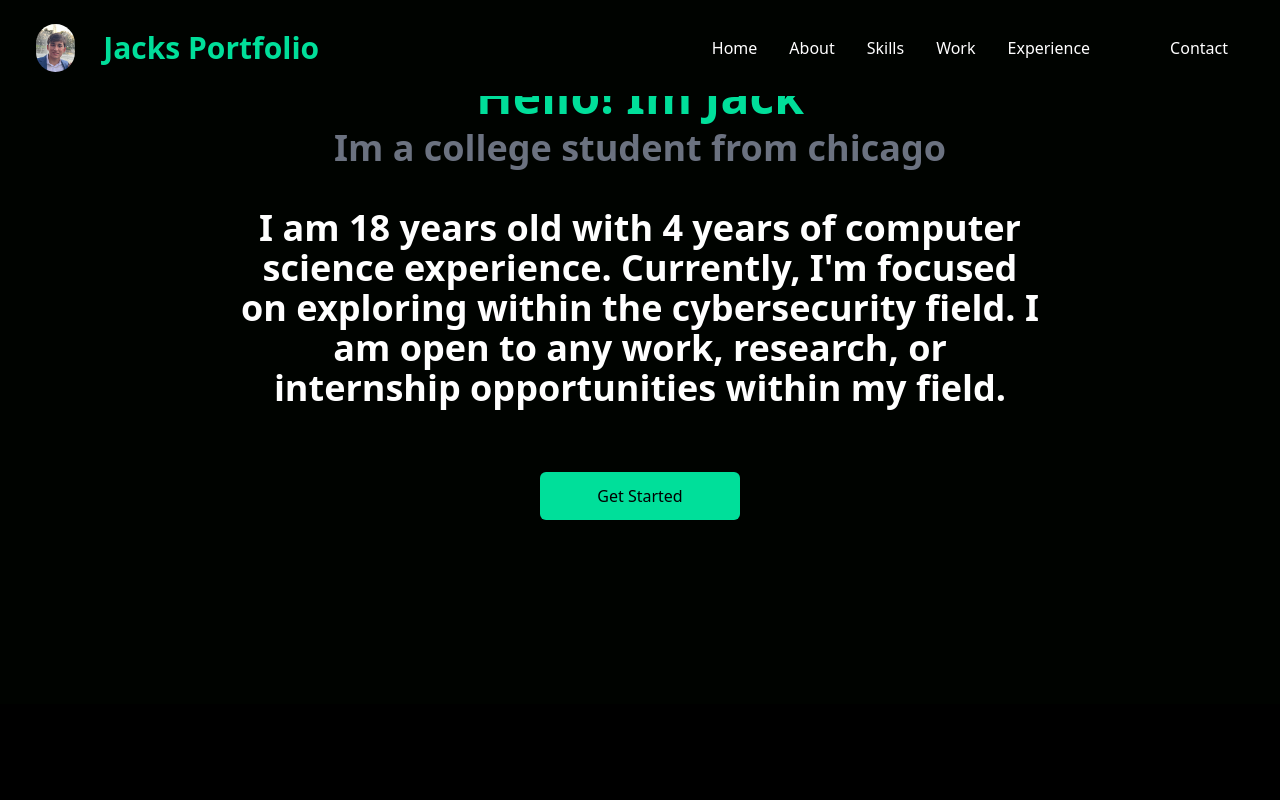
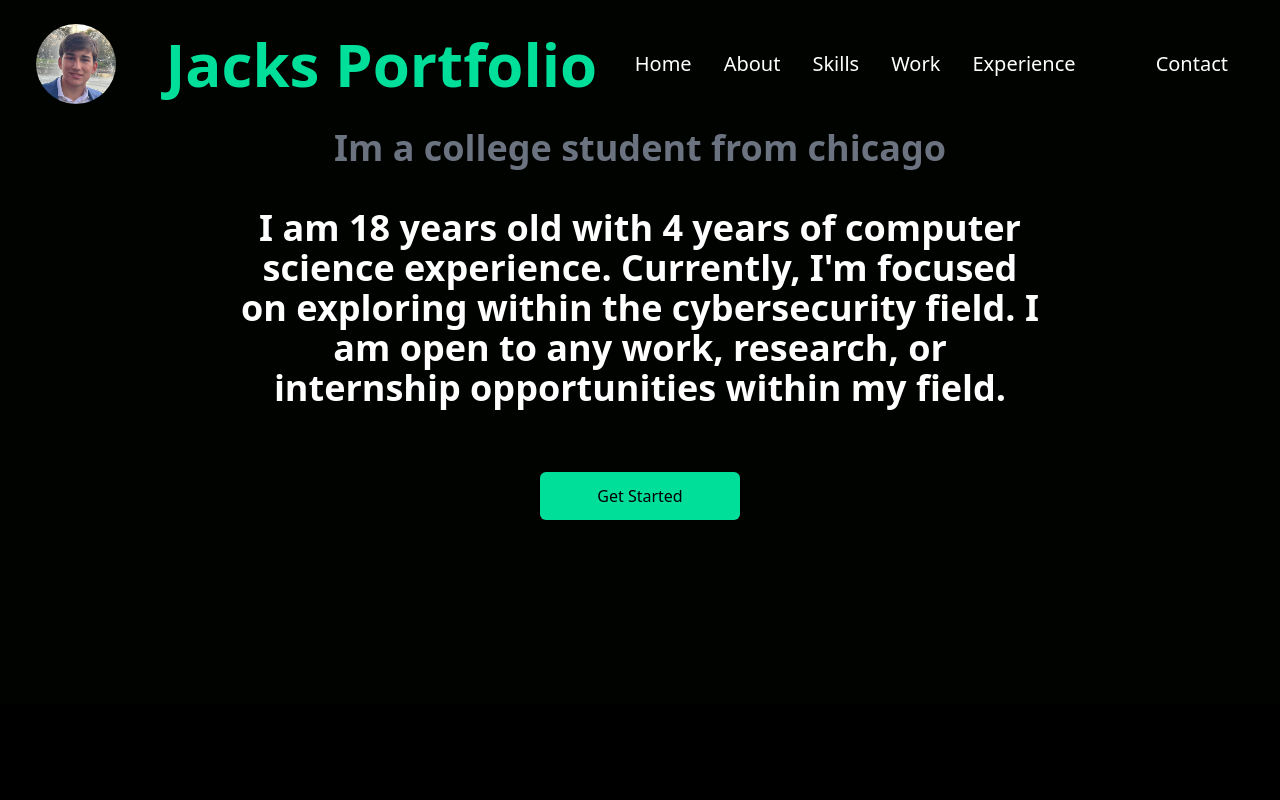
Before and after one commit to jiannotti66/jacks-portfolio-react, a React (Create React App) app: page / in a window 1280 px wide. Shown: the top 800 px of the page. Built offline with nearby package versions, Linux system fonts and the light colour scheme.

Commit message:
made title a bit bigger, small commit

```diff
--- a/src/components/Hero.jsx
+++ b/src/components/Hero.jsx
@@ -13,7 +13,7 @@ const Hero = () => {
         </h1>
         <div class="w-full">
           {/* try to make this wider for the text if possible */}
-    <p class='md:text-4xl sm:text-6xl text-4xl font-bold md:py-10'>I am 18 years old with 4 years of computer science experience. Currently, I'm focused on exploring within the cybersecurity field. I am open to any work, research, or internship opportunities within my field.</p>
+          <p class='md:text-4xl sm:text-6xl text-4xl font-bold md:py-10'>I am 18 years old with 4 years of computer science experience. Currently, I'm focused on exploring within the cybersecurity field. I am open to any work, research, or internship opportunities within my field.</p>
         </div>
         <button className='bg-[#00df9a] w-[200px] rounded-md font-medium my-6 mx-auto py-3 text-black'>Get Started</button>
       </div>
--- a/src/components/NavBar.jsx
+++ b/src/components/NavBar.jsx
@@ -1,6 +1,6 @@
 import React, { useState } from 'react';
 import { AiOutlineClose, AiOutlineMenu } from 'react-icons/ai';
-import Me from '../assets/me.jpg'
+import Me from '../assets/me.jpg';
 
 const Navbar = () => {
   const [nav, setNav] = useState(false);
@@ -10,32 +10,31 @@ const Navbar = () => {
   };
 
   return (
-    <div className='fixed top-0 left-0 w-full bg-[#000300] z-50'>
-      <div className='flex justify-between items-center h-24 max-w-[1240px] mx-auto px-4 text-white'>
-        <img src={Me} className='rounded-full h-12 w-20 object-cover mr-7'></img>
-
-        <h1 className='w-full text-3xl font-bold text-[#00df9a]'>Jacks Portfolio</h1>
+    <div className='fixed top-0 left-0 w-full bg-[#000300] z-50 h-32'>
+      <div className='flex justify-between items-center h-full max-w-[1240px] mx-auto px-4 text-white'>
+        <img src={Me} className='rounded-full h-20 w-20 object-cover mr-7'></img>
+        <h1 className='text-6xl font-bold text-[#00df9a]'>Jacks Portfolio</h1>
         <ul className='hidden md:flex'>
-          <li className='p-4 hover:border-b-2'>Home</li>
-          <li className='p-4 hover:border-b-2'>About</li>
-          <li className='p-4 hover:border-b-2'>Skills</li>
-          <li className='p-4 hover:border-b-2'>Work</li>
-          <li className='p-4 hover:border-b-2'>Experience</li>
-          <li className='p-4 ml-12 hover:border-b-2'>Contact</li>
+          <li className='p-4 hover:border-b-2 text-xl'>Home</li>
+          <li className='p-4 hover:border-b-2 text-xl'>About</li>
+          <li className='p-4 hover:border-b-2 text-xl'>Skills</li>
+          <li className='p-4 hover:border-b-2 text-xl'>Work</li>
+          <li className='p-4 hover:border-b-2 text-xl'>Experience</li>
+          <li className='p-4 ml-12 hover:border-b-2 text-xl'>Contact</li>
         </ul>
         <div onClick={handleNav} className='block md:hidden'>
-          {nav ? <AiOutlineClose size={20}/> : <AiOutlineMenu size={20} />}
+          {nav ? <AiOutlineClose size={24}/> : <AiOutlineMenu size={24} />}
         </div>
       </div>
-      <ul className={nav ? 'fixed top-24 left-0 w-[60%] h-full border-r border-r-gray-900 bg-[#000300] ease-in-out duration-500' : 'ease-in-out duration-500 fixed left-[-100%]'}>
-        <h1 className='w-full text-3xl font-bold text-[#00df9a] m-4'>Jacks Portfolio</h1>
-        <li className='p-4 border-b border-gray-600'>Home</li>
-        <li className='p-4 border-b border-gray-600'>About</li>
-        <li className='p-4 border-b border-gray-600'>Skills</li>
-        <li className='p-4 border-b border-gray-600'>Work</li>
-        <li className='p-4 border-b border-gray-600'>Experience</li>
-        <li className='p-4 border-b border-gray-600'>Contact</li>
-        <li className='p-4'>Contact</li>
+      <ul className={nav ? 'fixed top-32 left-0 w-[60%] h-full border-r border-r-gray-900 bg-[#000300] ease-in-out duration-500' : 'ease-in-out duration-500 fixed left-[-100%]'}>
+        <h1 className='text-4xl font-bold text-[#00df9a] m-4'>Jacks Portfolio</h1>
+        <li className='p-4 border-b border-gray-600 text-xl'>Home</li>
+        <li className='p-4 border-b border-gray-600 text-xl'>About</li>
+        <li className='p-4 border-b border-gray-600 text-xl'>Skills</li>
+        <li className='p-4 border-b border-gray-600 text-xl'>Work</li>
+        <li className='p-4 border-b border-gray-600 text-xl'>Experience</li>
+        <li className='p-4 border-b border-gray-600 text-xl'>Contact</li>
+        <li className='p-4 text-xl'>Contact</li>
       </ul>
     </div>
   );
```
